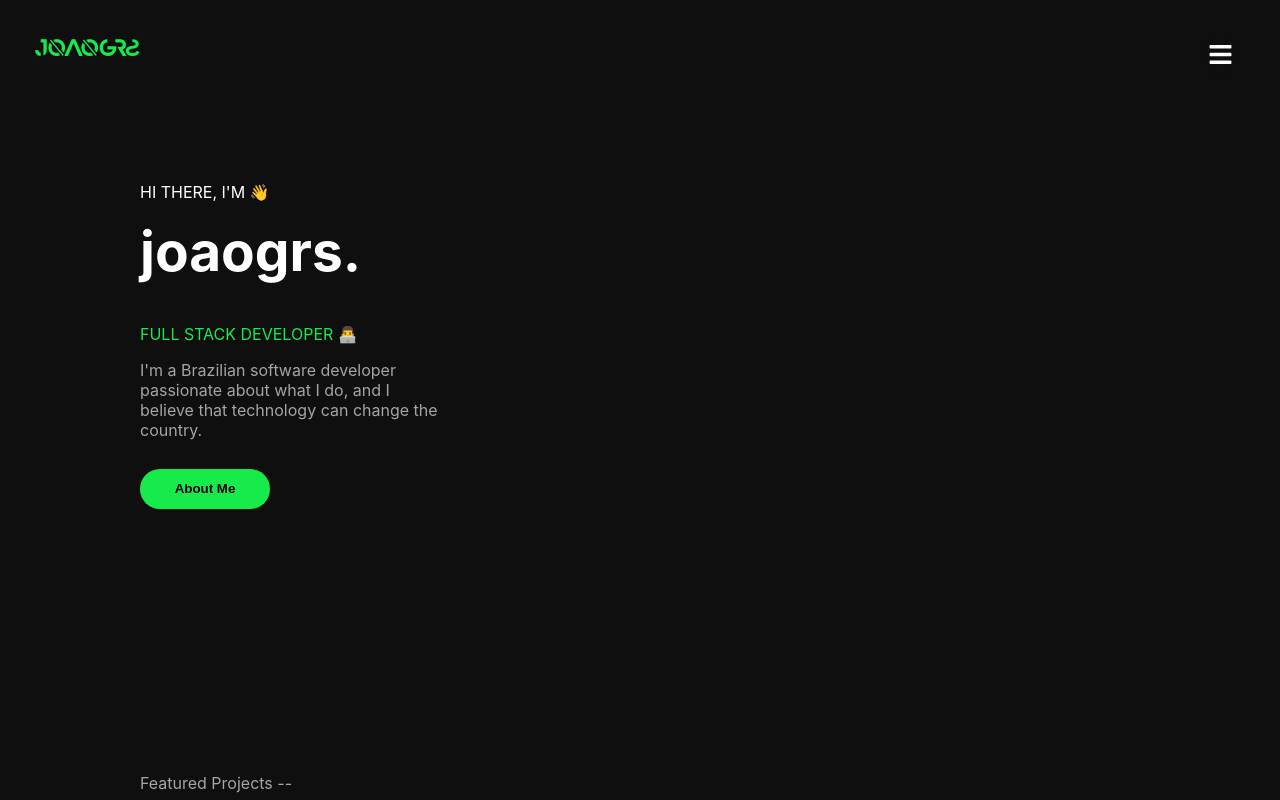
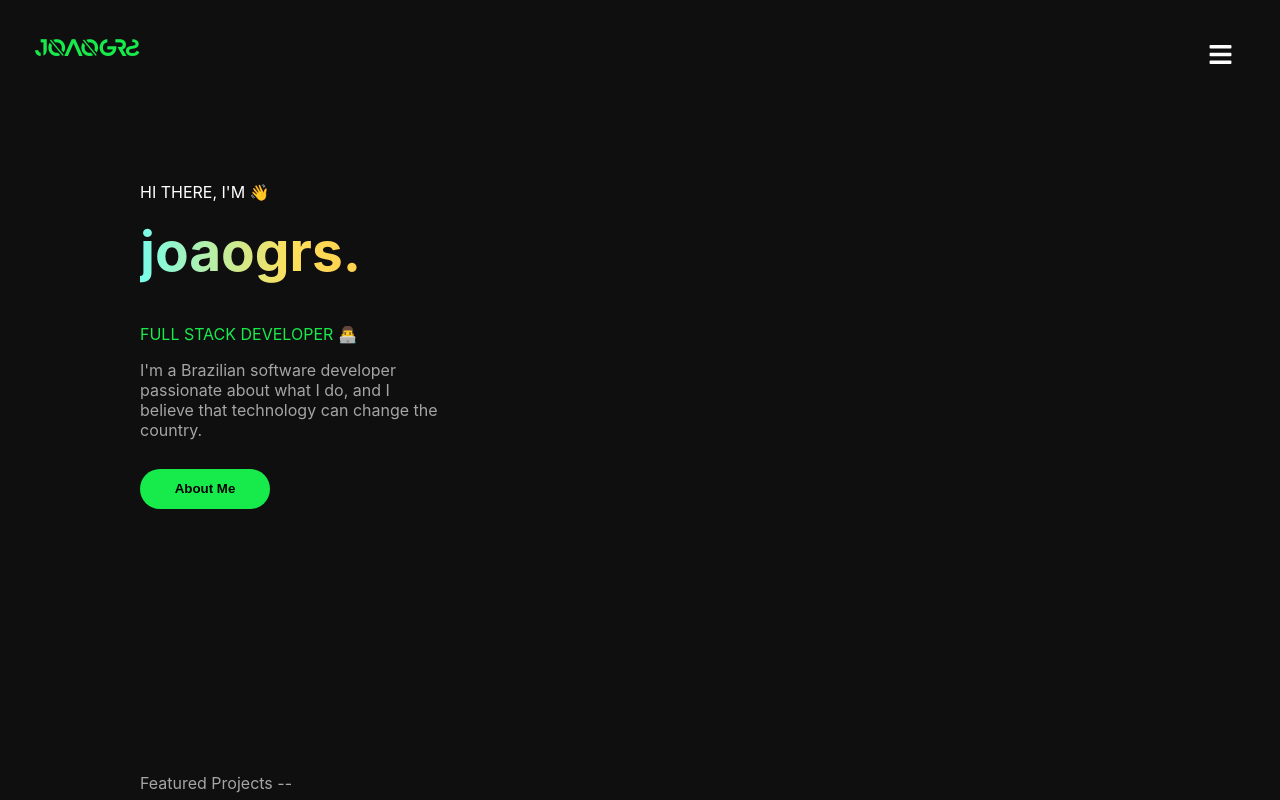
Before and after one commit to joaogrs/portifolioJoaoGRS, a React (Create React App) app in the folder app-jgrs/: page / in a window 1280 px wide. Shown: the top 800 px of the page. Built offline with nearby package versions, Linux system fonts and the light colour scheme.

Commit message:
animate gradient

```diff
--- a/app-jgrs/src/styles/home.css
+++ b/app-jgrs/src/styles/home.css
@@ -18,6 +18,22 @@
   font-size: 55px;
   margin: 0;
   margin-bottom: 40px;
+  background-image: linear-gradient(to right,white, white,white, rgb(255, 0, 64),rgb(120, 252, 234),rgb(253, 223, 91),rgb(252, 191, 59)  );
+  -webkit-background-clip: text;
+  background-clip: text;
+  color: transparent;
+  background-size: 300%;
+  background-position: -100%;
+  animation: backgroundH1 3s infinite alternate-reverse;
+}
+
+@keyframes backgroundH1 {
+  from {
+    background-position: 0%;
+  }
+  to {
+    background-position: 100%;
+  }
 }
 
 .description {
```
